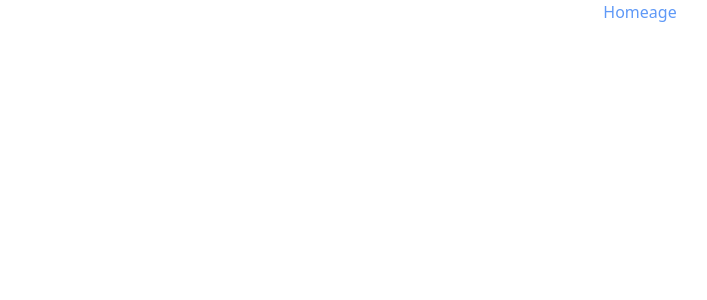
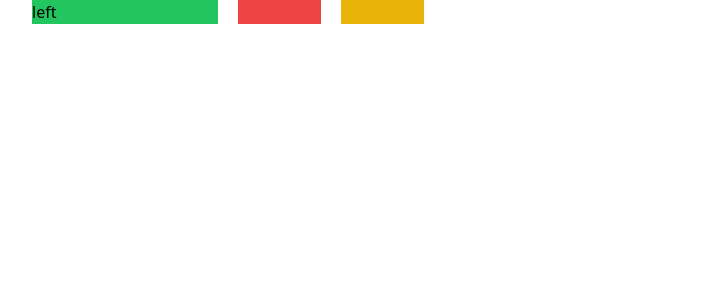
Before and after one commit to alexkobrin/chirp, a Nuxt app: page / in a window 1280 px wide. Shown: the top 300 px of the page, without its empty margins (0-707 px from the left). Built offline with nearby package versions, Linux system fonts and the light colour scheme.

Commit message:
start layout

```diff
--- a/app.vue
+++ b/app.vue
@@ -1,5 +1,21 @@
 <template>
-  <div class="dark">
-    <h1 class="text-center  text-red-500  dark:text-dim-500"> Homeage</h1>
+  <div :class="{ dark: darkMode }">
+    <div class="min-h-full">
+      <div
+        class="grid grid-cols-12 mx-auto sm:px-6 lg:max-w-7xl lg:px-8 lg:gap-5"
+      >
+        <!-- Left side bar -->
+        <div class="hidden bg-green-500 xs:col-span-1 md:block  xl:col-span-2">
+          left
+        </div>
+        <!-- Main content -->
+        <div class="bg-red-500"> </div>
+        <!-- Right sidebar -->
+        <div class="bg-yellow-500"> </div>
+      </div>
+    </div>
   </div>
 </template>
+<script setup>
+const darkMode = ref(false);
+</script>
```
